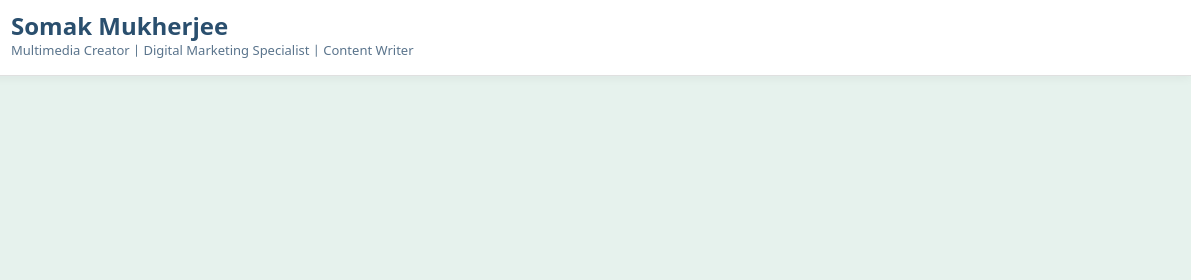
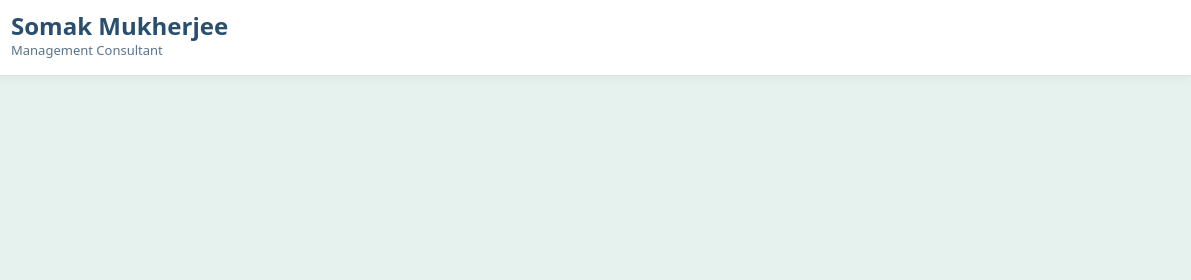
Before and after one commit to sivahqpw/ribhu, a plain HTML site: page somak-cart1.html in a window 1280 px wide. Shown: the top 280 px of the page, 89-1280 px from the left. Drawn offline with Linux system fonts and the light colour scheme.

Commit message:
Update somak-cart1.html

```diff
--- a/somak-cart1.html
+++ b/somak-cart1.html
@@ -230,7 +230,7 @@
       <img src="somakmukherjee.png" alt="SPM Lab Logo">
       <div class="logo-text">
         <span class="site-name">Somak Mukherjee</span>
-        <span class="tagline">Multimedia Creator | Digital Marketing Specialist | Content Writer</span>
+        <span class="tagline">Management Consultant</span>
       </div>
     </div>
   </header>
```
